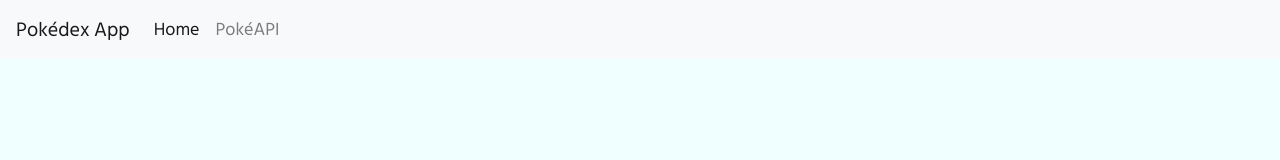
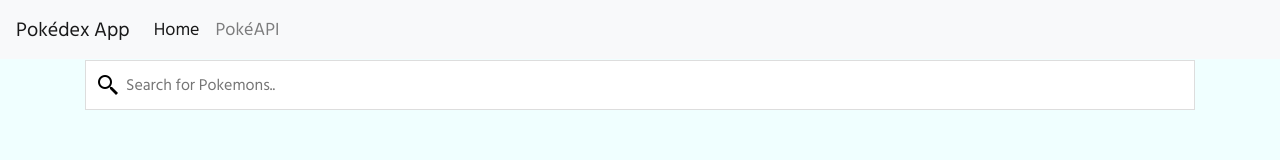
Before and after one commit to cladg92/Pokedex_app, a website: page index.html in a window 1280 px wide. Drawn offline with nearby package versions, Linux system fonts and the light colour scheme; no server answers.

Commit message:
Implement search/filter bar

```diff
--- a/css/styles.css
+++ b/css/styles.css
@@ -21,6 +21,18 @@ body{
 .page-container {
   margin-top: 60px;
   width: 100%;
+}
+
+
+#myInput {
+  background-image: url('searchicon.png');
+  background-position: 10px 12px;
+  background-repeat: no-repeat;
+  width: 100%;
+  font-size: 16px;
+  padding: 12px 20px 12px 40px;
+  border: 1px solid #ddd;
+  margin-bottom: 12px;
 }
 
 #exampleModal{
--- a/index.html
+++ b/index.html
@@ -30,6 +30,7 @@
 
       <!-- Pokédex Section -->
         <div class="container page-container">
+          <input type="text" id="myInput" onkeyup="pokemonRepository.searchPokemon()" placeholder="Search for Pokemons.." title="Type in a name">
           <div class="row">
             <div class="col"></div>
             <ul class="list-group pokemon-list col-12 col-sm-8 col-md-6 col-lg-4" id = "pokemon-list" data-toggle="modal" data-target="#exampleModal"></ul>
--- a/js/scripts.mjs
+++ b/js/scripts.mjs
@@ -169,6 +169,25 @@ let pokemonRepository = (function () {
     }
 
 
+    // Function to search and filter Pokemons
+    function searchPokemon() {
+      var input, filter, ul, li, a, i, txtValue;
+      input = document.getElementById("myInput");
+      filter = input.value.toUpperCase();
+      ul = document.getElementById("pokemon-list");
+      li = ul.getElementsByTagName("li");
+      for (i = 0; i < li.length; i++) {
+          a = li[i].getElementsByTagName("button")[0];
+          txtValue = a.textContent || a.innerText;
+          if (txtValue.toUpperCase().indexOf(filter) > -1) {
+              li[i].style.display = "";
+          } else {
+              li[i].style.display = "none";
+          }
+      }
+  }
+
+
       return {
         add: add,
         getAll: getAll,
@@ -176,7 +195,8 @@ let pokemonRepository = (function () {
         loadList: loadList,
         loadDetails: loadDetails,
         showDetails: showDetails,
-        sortList: sortList
+        sortList: sortList,
+        searchPokemon: searchPokemon
       };
     })();
 
```
Also changed, not shown: css/searchicon.png (added). Lines whose indentation alone changed are shown as unchanged.
